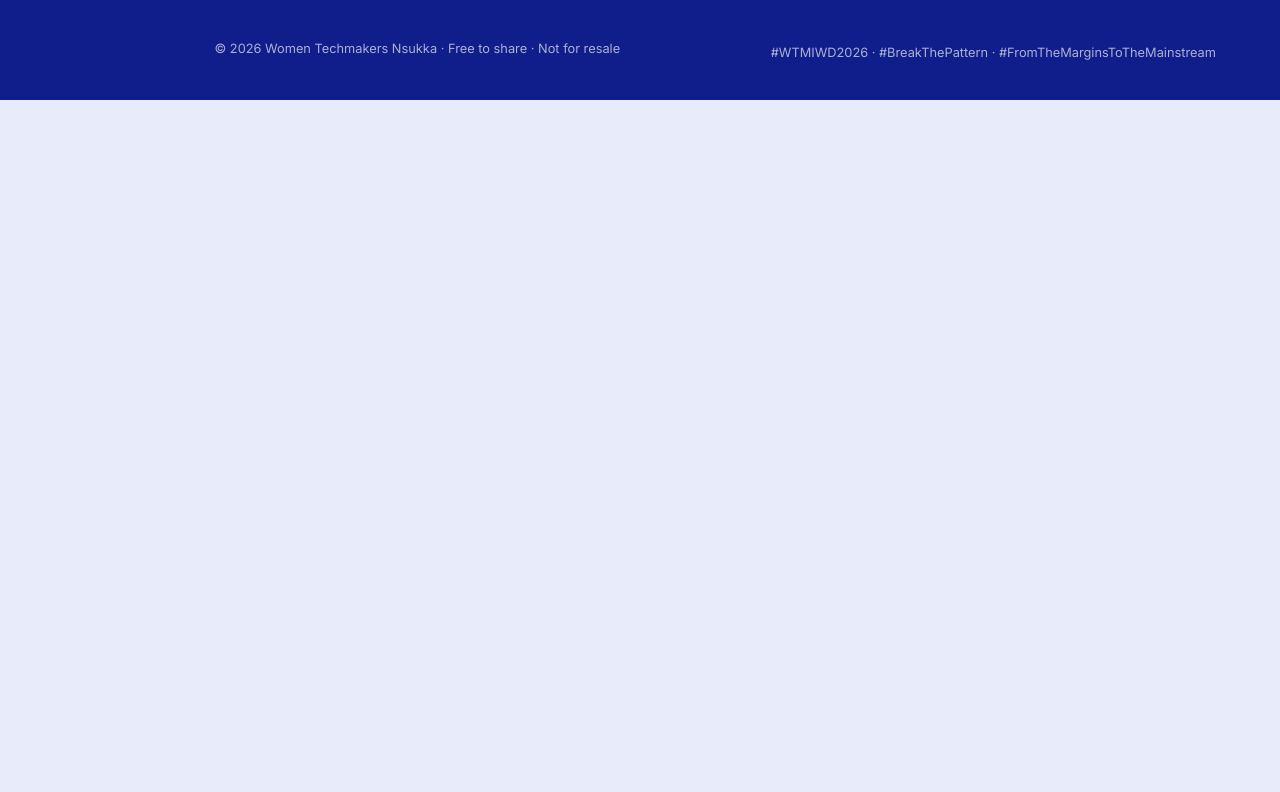
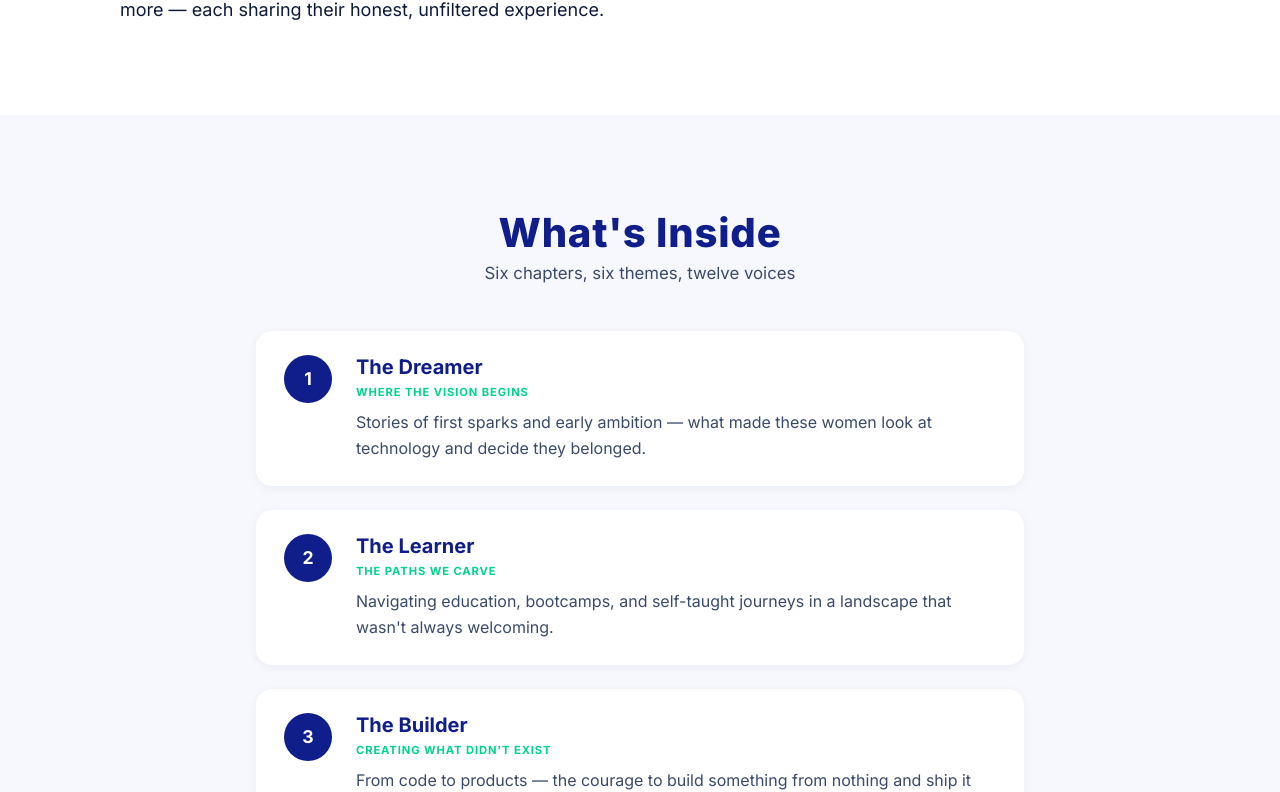
Before and after one commit to SamIfesi/Women-Techmakers, a React (Vite) app: page /About in a window 1280 px wide. Shown: the part 1150-1942 px from the top of the page. Before the commit the page ends 1250 px from the top, so only its background shows below. Built offline with nearby package versions, Linux system fonts and the light colour scheme; a web font is replaced by a local one.

Commit message:
Adds "What's Inside" section with chapter cards to About
Introduces a new section displaying an overview of book chapters as cards on the About page. Enhances user experience by providing structured insight into the book's content and themes.

```diff
--- a/src/About.jsx
+++ b/src/About.jsx
@@ -1,5 +1,9 @@
 import Navbar from './components/Navbar/Navbar';
-import AboutHero from './components/About/AboutHero';
+import StoryBehindBook from './components/About/StoryBehindBook';
+import EditorNote from './components/EditorNote/EditorNote';
+import WhatsInside from './components/WhatsInside/WhatsInside';
+import ReflectionPrompts from './components/ReflectionPrompts/ReflectionPrompts';
+import BookDetails from './components/BookDetails/BookDetails';
 import Footer from './components/Footer/Footer';
 
 export default function About() {
@@ -7,7 +11,11 @@ export default function About() {
     <>
       <Navbar />
       <main>
-        <AboutHero />
+        <StoryBehindBook />
+        <WhatsInside />
+        <ReflectionPrompts />
+        <EditorNote />
+        <BookDetails />
       </main>
       <Footer />
     </>
--- /dev/null
+++ b/src/components/WhatsInside/WhatsInside.css
@@ -0,0 +1,72 @@
+/* ============================================================
+   WHAT'S INSIDE SECTION — Mobile first
+   ============================================================ */
+
+.whats-inside {
+  background-color: var(--off-white);
+  padding: 4rem 1.25rem;
+}
+
+/* Section header */
+.whats-inside__header {
+  text-align: center;
+  margin-bottom: 2.5rem;
+}
+
+.whats-inside__heading {
+  font-family: var(--font-inter);
+  font-size: clamp(1.75rem, 6vw, 2.5rem);
+  font-weight: 800;
+  color: var(--dark-navy);
+  letter-spacing: 0.02em;
+  margin: 0 0 0.5rem;
+  line-height: 1.1;
+}
+
+.whats-inside__subheading {
+  font-family: var(--font-inter);
+  font-size: 1rem;
+  font-weight: 400;
+  color: var(--mid-text);
+  margin: 0;
+}
+
+/* Card list */
+.whats-inside__list {
+  display: flex;
+  flex-direction: column;
+  gap: 1rem;
+  max-width: 42rem;
+  margin: 0 auto;
+}
+
+/* ── Tablet ───────────────────────────────────────────────── */
+@media screen and (min-width: 768px) {
+  .whats-inside {
+    padding: 5rem 2rem;
+  }
+
+  .whats-inside__header {
+    margin-bottom: 3rem;
+  }
+
+  .whats-inside__subheading {
+    font-size: 1.05rem;
+  }
+
+  .whats-inside__list {
+    gap: 1.25rem;
+  }
+}
+
+/* ── Desktop ──────────────────────────────────────────────── */
+@media screen and (min-width: 1024px) {
+  .whats-inside {
+    padding: 6rem 2rem;
+  }
+
+  .whats-inside__list {
+    max-width: 48rem;
+    gap: 1.5rem;
+  }
+}
--- /dev/null
+++ b/src/components/WhatsInside/WhatsInside.jsx
@@ -0,0 +1,26 @@
+import { whatsInside } from '../Data/Data';
+import WhatsInsideCard from './WhatsInsideCard';
+import './WhatsInside.css';
+
+export default function WhatsInside() {
+  return (
+    <section className="whats-inside" id="whats-inside">
+      <div className="whats-inside__header">
+        <h2 className="whats-inside__heading">{whatsInside.heading}</h2>
+        <p className="whats-inside__subheading">{whatsInside.subheading}</p>
+      </div>
+
+      <div className="whats-inside__list">
+        {whatsInside.chapters.map((chapter) => (
+          <WhatsInsideCard
+            key={chapter.number}
+            number={chapter.number}
+            title={chapter.title}
+            theme={chapter.theme}
+            description={chapter.description}
+          />
+        ))}
+      </div>
+    </section>
+  );
+}
--- /dev/null
+++ b/src/components/WhatsInside/WhatsInsideCard.css
@@ -0,0 +1,97 @@
+/* ============================================================
+   WHAT'S INSIDE CARD — Mobile first
+   ============================================================ */
+
+.wi-card {
+  background-color: #fff;
+  border-radius: 1rem;
+  padding: 1.25rem 1.5rem;
+  display: flex;
+  align-items: flex-start;
+  gap: 1.25rem;
+  box-shadow: 0 2px 8px rgba(15, 30, 138, 0.06);
+}
+
+/* Number badge */
+.wi-card__badge {
+  flex-shrink: 0;
+  width: 2.75rem;
+  height: 2.75rem;
+  border-radius: 50%;
+  background-color: var(--dark-navy);
+  color: #fff;
+  font-family: var(--font-inter);
+  font-size: 1rem;
+  font-weight: 700;
+  display: flex;
+  align-items: center;
+  justify-content: center;
+  line-height: 1;
+}
+
+/* Content area */
+.wi-card__content {
+  display: flex;
+  flex-direction: column;
+  gap: 0.35rem;
+}
+
+.wi-card__title {
+  font-family: var(--font-inter);
+  font-size: 1.1rem;
+  font-weight: 700;
+  color: var(--dark-navy);
+  line-height: 1.25;
+  margin: 0;
+}
+
+.wi-card__theme {
+  font-family: var(--font-inter);
+  font-size: 0.7rem;
+  font-weight: 700;
+  color: var(--brand-green);
+  letter-spacing: 0.08em;
+  text-transform: uppercase;
+}
+
+.wi-card__description {
+  font-family: var(--font-inter);
+  font-size: 0.9rem;
+  font-weight: 400;
+  color: var(--mid-text);
+  line-height: 1.65;
+  margin: 0.25rem 0 0;
+}
+
+/* ── Tablet ───────────────────────────────────────────────── */
+@media screen and (min-width: 768px) {
+  .wi-card {
+    padding: 1.5rem 1.75rem;
+    gap: 1.5rem;
+  }
+
+  .wi-card__badge {
+    width: 3rem;
+    height: 3rem;
+    font-size: 1.1rem;
+  }
+
+  .wi-card__title {
+    font-size: 1.2rem;
+  }
+
+  .wi-card__description {
+    font-size: 0.95rem;
+  }
+}
+
+/* ── Desktop ──────────────────────────────────────────────── */
+@media screen and (min-width: 1024px) {
+  .wi-card__title {
+    font-size: 1.25rem;
+  }
+
+  .wi-card__description {
+    font-size: 1rem;
+  }
+}
--- /dev/null
+++ b/src/components/WhatsInside/WhatsInsideCard.jsx
@@ -0,0 +1,16 @@
+import './WhatsInsideCard.css';
+
+export default function WhatsInsideCard({ number, title, theme, description }) {
+  return (
+    <article className="wi-card">
+      <div className="wi-card__badge" aria-label={`Chapter ${number}`}>
+        {number}
+      </div>
+      <div className="wi-card__content">
+        <h3 className="wi-card__title">{title}</h3>
+        <span className="wi-card__theme">{theme}</span>
+        <p className="wi-card__description">{description}</p>
+      </div>
+    </article>
+  );
+}
```
